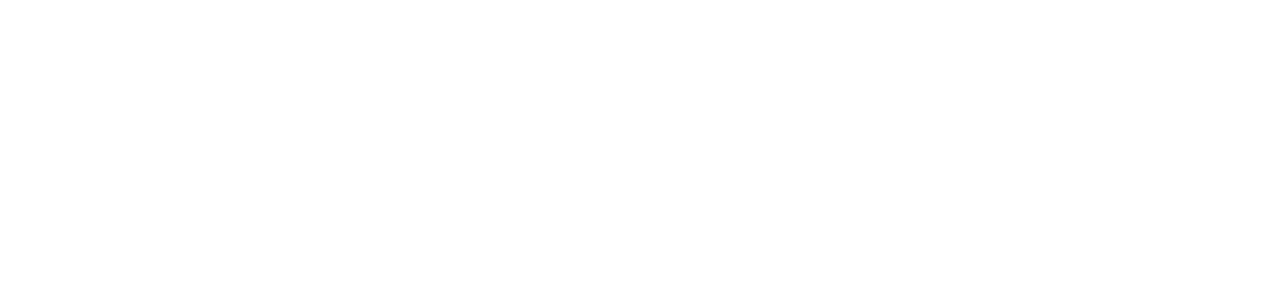
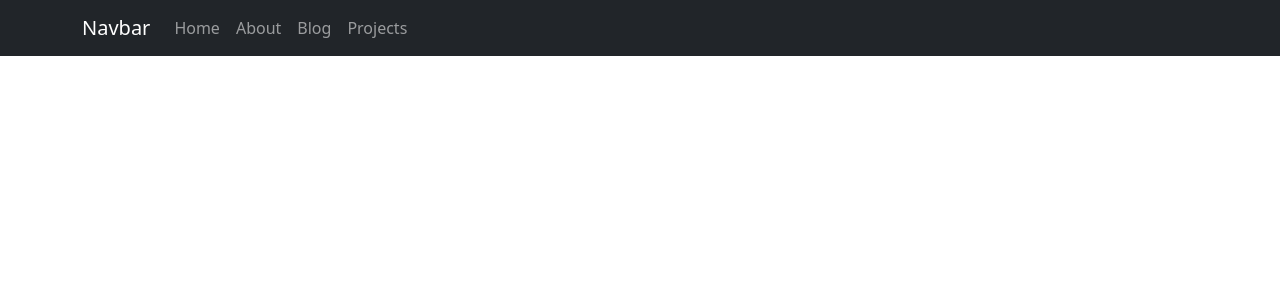
Before and after one commit to TheKestner/Blog, a React (Create React App) app: page / in a window 1280 px wide. Shown: the top 300 px of the page. Built offline with nearby package versions, Linux system fonts and the light colour scheme.

Commit message:
added bootstrap navbar with general links

```diff
--- a/src/App.js
+++ b/src/App.js
@@ -1,15 +1,23 @@
 import React from 'react';
 import { Link, Outlet } from 'react-router-dom';
+import { Navbar, Nav, Container } from 'react-bootstrap';
+import 'bootstrap/dist/css/bootstrap.min.css';
 import './App.css';
 
-function App() {
+export default function App() {
   return (
-    <div className="App">
-      <header className="App-header">
-
-      </header>
+    <div>
+    <Navbar bg="dark" variant="dark">
+      <Container>
+      <Navbar.Brand href="#home">Navbar</Navbar.Brand>
+      <Nav className="me-auto">
+        <Nav.Link href="#home">Home</Nav.Link>
+        <Nav.Link href="#about">About</Nav.Link>
+        <Nav.Link href="#blog">Blog</Nav.Link>
+        <Nav.Link href="#projects">Projects</Nav.Link>
+      </Nav>
+      </Container>
+  </Navbar>
     </div>
   );
 }
-
-export default App;
```
